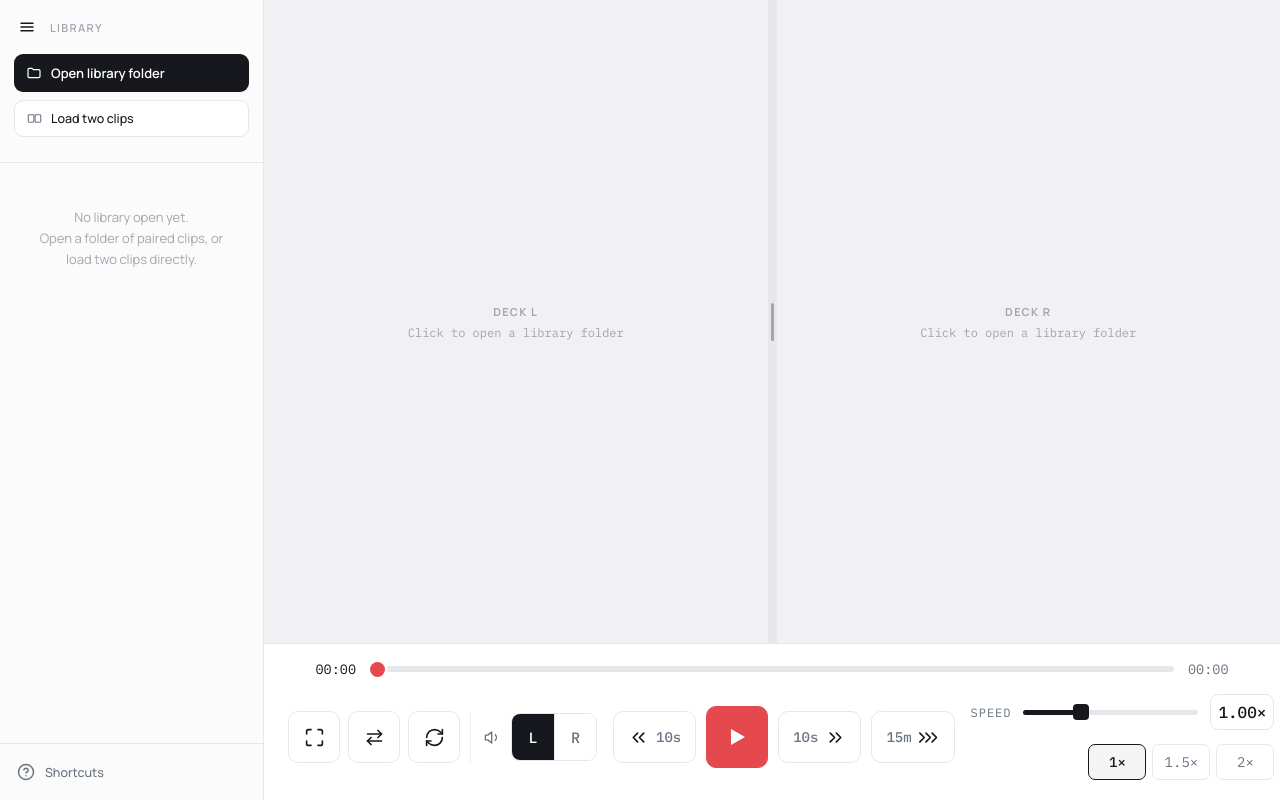
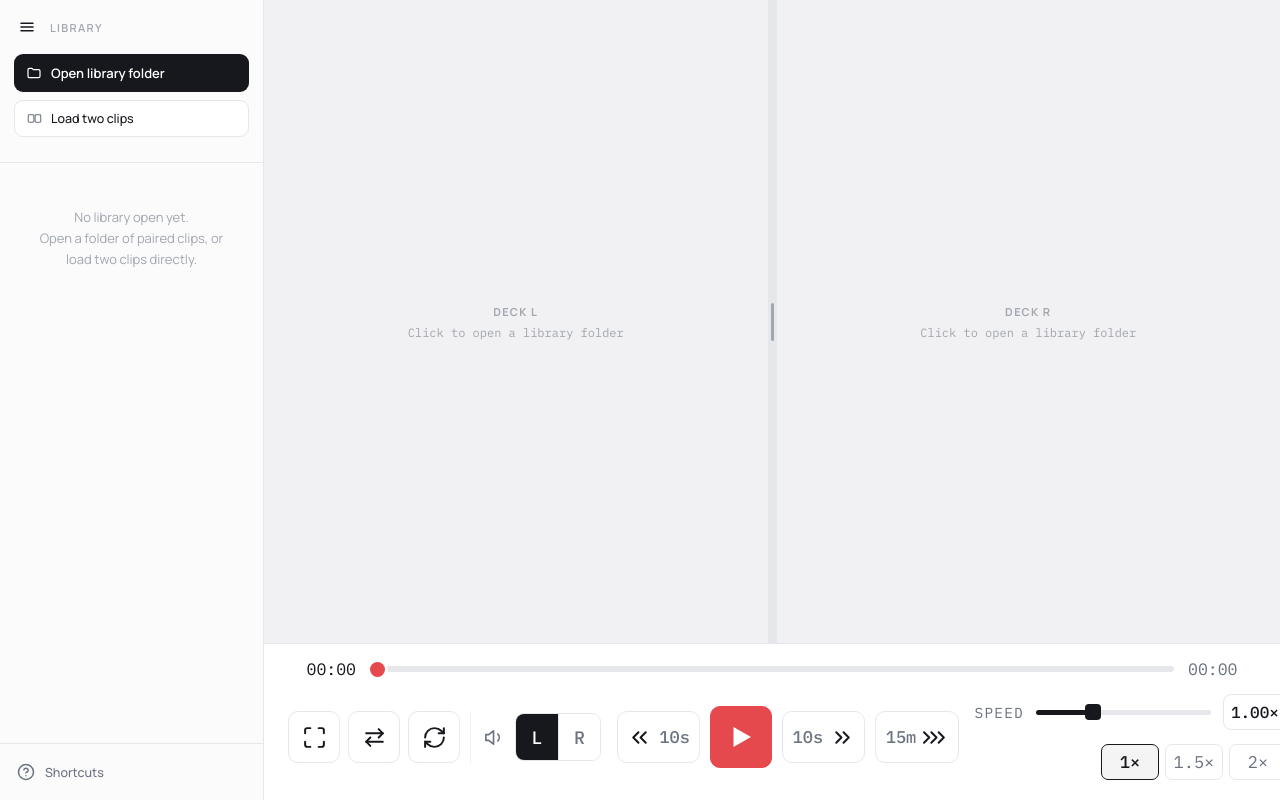
Before and after one commit to spitzyo/dual-video-player, a plain HTML site: page index.html in a window 1280 px wide. Drawn offline with Linux system fonts and the light colour scheme.

Commit message:
Bigger text and icons in the bottom bar, same button sizes
Labels, numbers and icons are larger; every button and the speed readout keep their exact size.

Co-Authored-By: Claude Opus 5.5 <noreply@anthropic.com>
Claude-Session: https://claude.ai/code/session_01Y8mZsawJPS5xvtRbXR2KLR

```diff
--- a/index.html
+++ b/index.html
@@ -131,7 +131,7 @@
   /* ============ TRANSPORT ============ */
   .transport{padding:16px 24px 20px;border-top:1px solid var(--line)}
   .scrub-row{display:flex;align-items:center;gap:14px;margin-bottom:16px}
-  .tc{font-family:var(--mono);font-size:13.5px;color:var(--muted);min-width:68px}
+  .tc{font-family:var(--mono);font-size:16.5px;line-height:18px;color:var(--muted);min-width:68px}
   .tc.cur{color:var(--txt);text-align:right}
   input[type=range]{-webkit-appearance:none;appearance:none;background:transparent;cursor:pointer}
   input[type=range]:focus{outline:none}
@@ -149,17 +149,19 @@
   .tbtn{background:#fff;border:1px solid var(--line);border-radius:10px;height:52px;min-width:52px;
     display:flex;align-items:center;justify-content:center;gap:7px;transition:.12s;padding:0 14px}
   .tbtn:hover{border-color:var(--muted-2);background:#fafafa}
-  .tbtn svg{width:21px;height:21px;stroke:var(--txt);fill:none}
-  .tbtn .sec{font-family:var(--mono);font-size:14px;color:var(--muted);font-weight:500}
+  .tbtn svg{width:25px;height:25px;stroke:var(--txt);fill:none}
+  .tbtn .sec{font-family:var(--mono);font-size:17px;color:var(--muted);font-weight:500}
+  #back,#fwd,#fwd15{width:83.203125px;padding:0}   /* pinned to their exact size before the bigger text */
+  #fsBtn,#swapBtn,#refreshBtn{width:52px;padding:0}   /* same: bigger icons, same button */
   .tbtn.play{width:62px;height:62px;background:var(--accent);border-color:var(--accent);padding:0}
   .tbtn.play:hover{background:#d83b40}
-  .tbtn.play svg{stroke:#fff;fill:#fff;width:24px;height:24px}
+  .tbtn.play svg{stroke:#fff;fill:#fff;width:30px;height:30px}
   .tbtn:focus-visible{outline:2px solid var(--accent);outline-offset:2px}
 
   .audio{display:flex;align-items:center;gap:9px;margin-left:2px;padding-left:12px;border-left:1px solid var(--line-2)}
-  .audio .spk{width:19px;height:19px;stroke:var(--muted);flex-shrink:0}
+  .audio .spk{width:23px;height:23px;stroke:var(--muted);flex-shrink:0}
   .seg-group{display:flex;border:1px solid var(--line);border-radius:9px;overflow:hidden}
-  .seg{background:#fff;border:none;width:42px;height:46px;font-family:var(--mono);font-size:15px;font-weight:500;color:var(--muted);transition:.12s}
+  .seg{background:#fff;border:none;width:42px;height:46px;font-family:var(--mono);font-size:18px;font-weight:500;color:var(--muted);transition:.12s}
   .seg+.seg{border-left:1px solid var(--line)}
   .seg:hover{background:var(--line-2)}
   .seg.active{background:var(--txt);color:#fff}
@@ -167,7 +169,7 @@
 
   .speed-block{display:flex;align-items:center;gap:14px;justify-self:end;flex-wrap:wrap;justify-content:flex-end}
   .speed-ctl{display:flex;align-items:center;gap:12px}
-  .speed-ctl .lab{font-family:var(--mono);font-size:12px;color:var(--muted);text-transform:uppercase;letter-spacing:.08em;
+  .speed-ctl .lab{font-family:var(--mono);font-size:14.5px;color:var(--muted);text-transform:uppercase;letter-spacing:.08em;
     cursor:pointer;user-select:none;-webkit-user-select:none;border-radius:6px;padding:4px 6px;margin:-4px -6px;transition:color .12s,background .12s}
   .speed-ctl .lab:hover{color:var(--txt)}
   .speed{width:175px}
@@ -183,7 +185,7 @@
   .speed-ctl.armed .speed{--spc:var(--accent)}
   .speed-ctl.armed .speed-val{color:var(--accent);border-color:var(--accent);box-shadow:0 0 0 3px var(--accent-soft)}
   .presets{display:flex;gap:6px;margin-left:8px}
-  .preset{font-family:var(--mono);font-size:14px;color:var(--muted);background:#fff;border:1px solid var(--line);border-radius:7px;padding:8px 0;min-width:58px;text-align:center;transition:.12s}
+  .preset{font-family:var(--mono);font-size:17px;color:var(--muted);background:#fff;border:1px solid var(--line);border-radius:7px;padding:0;height:36px;min-width:58px;text-align:center;transition:.12s}
   .preset:hover{border-color:var(--muted-2);color:var(--txt)}
   .preset.active{border-color:var(--txt);color:var(--txt);background:#F4F4F5;font-weight:500}
 
```
